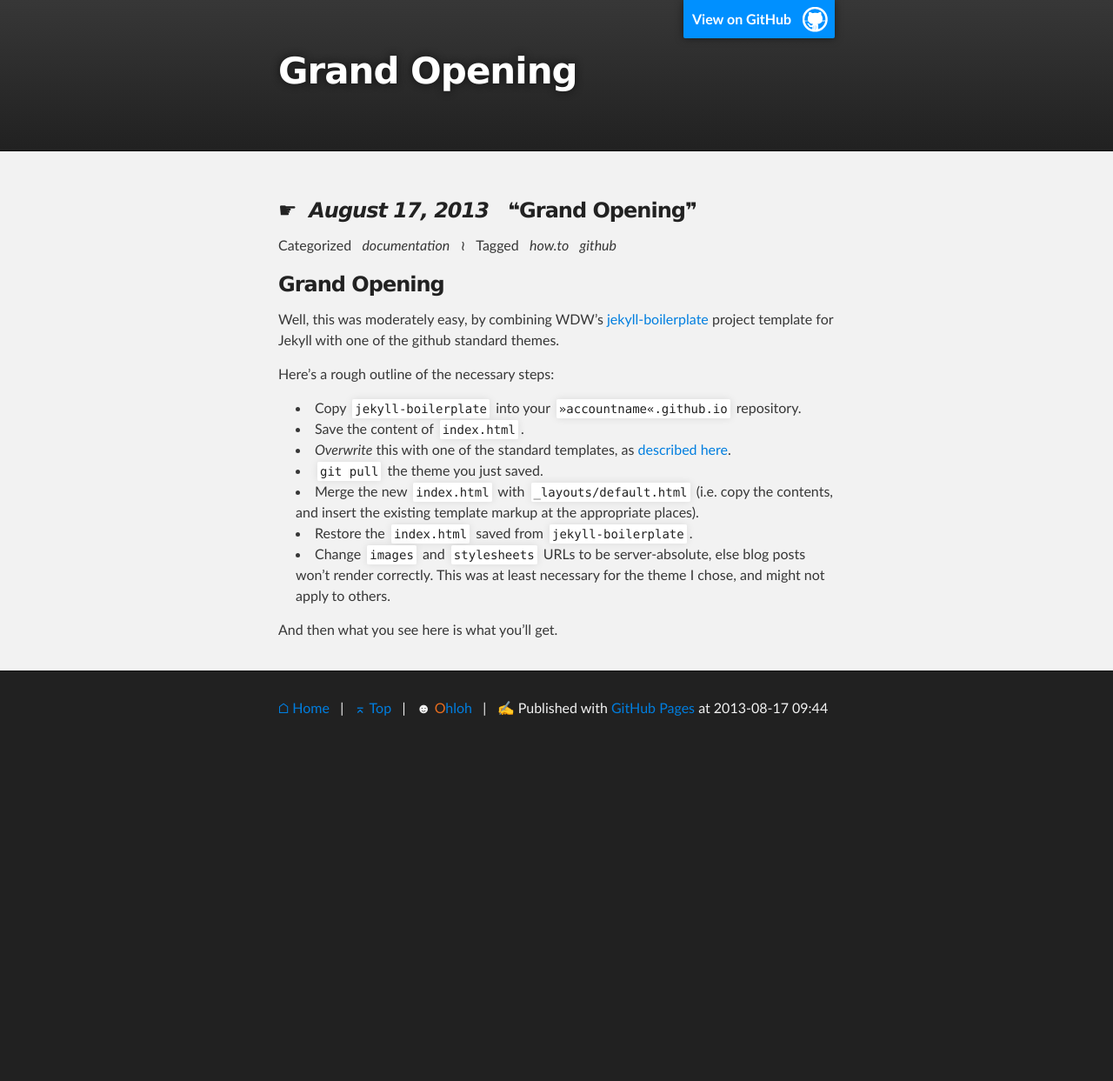
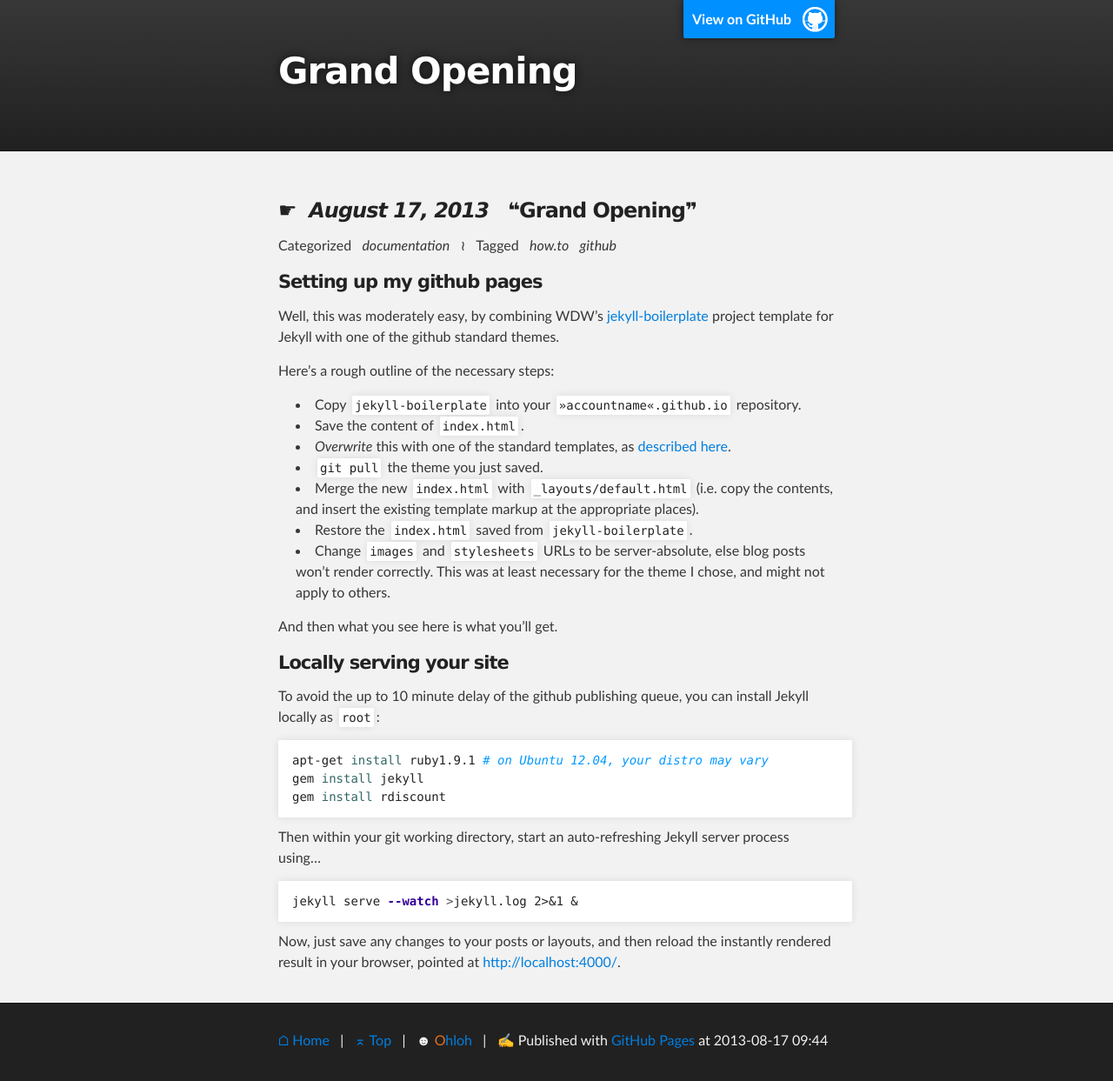
Before and after one commit to jhermann/jhermann.github.io, a Jekyll site: the page built from _posts/2013-08-17-grand-opening.md, in a window 1280 px wide. Shown: the whole page at 87% size. Built offline with Jekyll 4.4.1, drawn with Linux system fonts in a browser that asks for light colours; Markdown is read by kramdown in place of the engine named in the settings; before the commit the page ends 900 px from its top, so only the background shows below that.

Commit message:
locally serving a Jekyll site

```diff
--- a/_posts/2013-08-17-grand-opening.md
+++ b/_posts/2013-08-17-grand-opening.md
@@ -9,7 +9,7 @@ tags:
 published: true
 ---
 
-### Grand Opening
+#### Setting up my github pages
 
 Well, this was moderately easy, by combining WDW's
 [jekyll-boilerplate](https://github.com/web-design-weekly/jekyll-boilerplate)
@@ -26,3 +26,24 @@ Here's a rough outline of the necessary steps:
 * Change `images` and `stylesheets` URLs to be server-absolute, else blog posts won't render correctly. This was at least necessary for the theme I chose, and might not apply to others.
 
 And then what you see here is what you'll get.
+
+
+#### Locally serving your site
+
+To avoid the up to 10 minute delay of the github publishing queue, you can install
+Jekyll locally as `root`:
+
+{% highlight sh %}
+apt-get install ruby1.9.1 # on Ubuntu 12.04, your distro may vary
+gem install jekyll
+gem install rdiscount
+{% endhighlight %}
+
+Then within your git working directory, start an auto-refreshing Jekyll server process using…
+
+{% highlight sh %}
+jekyll serve --watch >jekyll.log 2>&1 &
+{% endhighlight %}
+
+Now, just save any changes to your posts or layouts, and then reload the instantly rendered result
+in your browser, pointed at [http://localhost:4000/](http://localhost:4000/).
```
